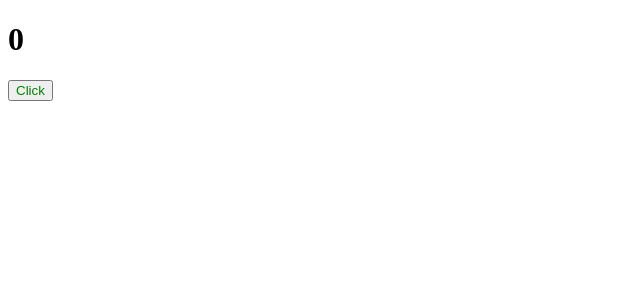
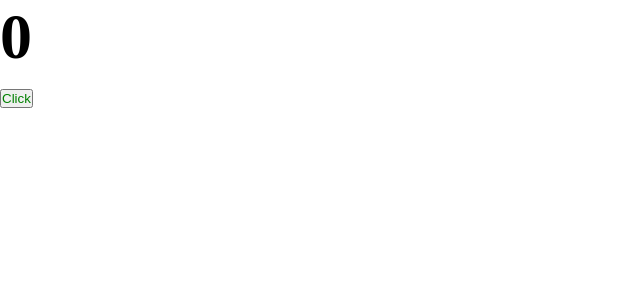
Before and after one commit to Sinoptik93/online-course-provider, a React app: page / in a window 1280 px wide. Shown: the top 300 px of the page, without its empty margins (0-640 px from the left). Built offline with nearby package versions, Linux system fonts and the light colour scheme.

Commit message:
steps/step-5: setup CSS Modules (#5)
Co-authored-by: Sergey Chepukhin <sergey.chepukhin@dodobrands.io>

```diff
--- a/package.json
+++ b/package.json
@@ -24,6 +24,7 @@
     "@types/webpack": "^5.28.5",
     "@types/webpack-dev-server": "^4.7.2",
     "html-webpack-plugin": "^5.6.3",
+    "mini-css-extract-plugin": "^2.9.2",
     "sass": "^1.84.0",
     "sass-loader": "^16.0.4",
     "ts-loader": "^9.5.2",
--- /dev/null
+++ b/src/App.tsx
@@ -0,0 +1,11 @@
+import {Counter} from "./components/Counter";
+import "./app.scss"
+
+
+export const App = () => {
+    return (
+        <div className="app">
+            <Counter/>
+        </div>
+    );
+};
--- /dev/null
+++ b/src/app.scss
@@ -0,0 +1,8 @@
+* {
+  margin: 0;
+  padding: 0;
+}
+
+.app {
+  font-size: 32px;
+}
--- a/src/components/Counter.style.scss
+++ b/src/components/Counter.module.scss
@@ -1,3 +1,3 @@
-button {
+.btn {
   color: green;
 }
--- a/src/components/Counter.tsx
+++ b/src/components/Counter.tsx
@@ -1,8 +1,10 @@
 import {useState} from "react";
-import "./Counter.style.scss"
+import styles from "./Counter.module.scss"
 
 export const Counter = () => {
     const [count, setCount] = useState(0);
+
+    console.log(styles)
 
     const increment = () => {
         setCount((count) => count + 1)
@@ -10,7 +12,7 @@
     return (
         <div>
             <h1>{count}</h1>
-            <button onClick={increment}>Click</button>
+            <button className={styles.btn} onClick={increment}>Click</button>
         </div>
     )
 }
--- a/src/index.tsx
+++ b/src/index.tsx
@@ -1,10 +1,6 @@
-import { createRoot } from 'react-dom/client';
-import { Counter } from "./components/Counter";
+import {createRoot} from 'react-dom/client';
+import {App} from "./App";
 
 const domNode = document.getElementById('root') as Element;
 const root = createRoot(domNode);
-root.render(
-    <div>
-        <Counter/>
-    </div>
-);
+root.render(<App/>);
```
Also changed, not shown: src/global.d.ts (added, +7 -0 lines), 4 other files (tests, documents, lock files or other folders).
